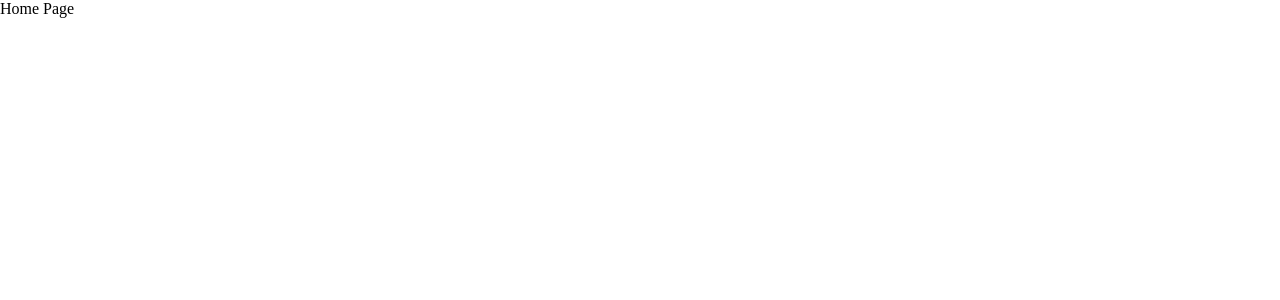
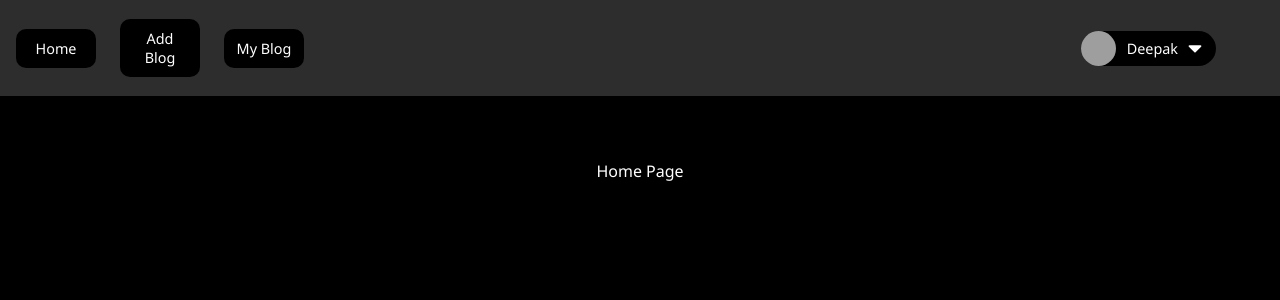
Before and after one commit to Deepak-GitHub1474/Blog, a React (Vite) app in the folder client/: page / in a window 1280 px wide. Shown: the top 300 px of the page. Built offline with nearby package versions, Linux system fonts and the light colour scheme; grey boxes are pictures that could not be loaded.

Commit message:
added header component

```diff
--- a/client/src/App.css
+++ b/client/src/App.css
@@ -2,8 +2,10 @@
     margin: 0;
     padding: 0;
     box-sizing: border-box;
+    font-family: 'Segoe UI', Tahoma, Geneva, Verdana, sans-serif;
 }
 
 body {
-    background-color: #fff;
+    background-color: #000;
+    color: #fff;
 }
--- a/client/src/App.jsx
+++ b/client/src/App.jsx
@@ -3,11 +3,13 @@ import './App.css';
 import { Route, Routes } from 'react-router-dom';
 
 import Home from './pages/Home/Home';
+import Header from './components/Header/Header';
 
 function App() {
 
   return (
     <>
+      <Header />
       <Routes>
         <Route path="/" element={<Home />}/>
       </Routes>
--- /dev/null
+++ b/client/src/components/Header/Header.css
@@ -0,0 +1,136 @@
+.header-container {
+    height: 12vh;
+    background-color: #2d2d2d;
+    color: #ffffff;
+    display: flex;
+    align-items: center;
+    gap: 1.5rem;
+    padding: 0 0 0 1rem;
+    position: fixed;
+    left: 0;
+    right: 0;
+    top: 0;
+    z-index: 999999;
+}
+
+li {
+    list-style: none;
+    width: 80px;
+    background-color: #000;
+    color: #fff;
+    padding: 10px;
+    text-align: center;
+    border-radius: 10px;
+    cursor: pointer;
+    font-size: 0.9rem;
+}
+
+.header-icon {
+    color: #fff;
+    font-size: 2rem;
+}
+
+.home-popup,
+.add-blog-popup,
+.my-blog-popup {
+    background-color: #000000;
+    padding: 0.1rem 0.5rem;
+    border-radius: 5px;
+    font-size: 0.9rem;
+    display: none;
+    position: absolute;
+    bottom: 0.1rem;
+}
+
+.home-popup {
+    left: 0.4rem;
+}
+
+.add-blog-popup {
+    left: 3.5rem;
+}
+
+.my-blog-popup {
+    left: 7rem;
+}
+
+.home-link:hover+.home-popup,
+.add-blog-link:hover+.add-blog-popup,
+.my-blog-link:hover+.my-blog-popup {
+    display: block;
+}
+
+.header-link {
+    color: #fff;
+    text-decoration: none;
+}
+
+.dropdown-container-wrapper {
+    position: absolute;
+    z-index: 999;
+    right: 4rem;
+}
+
+.dropdown-container {
+    background-color: #000000;
+    color: #ffffff;
+    height: 35px;
+    max-width: fit-content;
+    padding-right: 10px;
+    display: flex;
+    align-items: center;
+    border-radius: 40px;
+    gap: 6px;
+    cursor: pointer;
+    position: relative;
+}
+
+.avatar-container {
+    width: 35px;
+    height: 35px;
+    border-radius: 50%;
+    overflow: hidden;
+}
+
+.profile-image {
+    width: 100%;
+    height: 100%;
+    object-fit: cover;
+}
+
+.profile-name {
+    font-size: 0.9rem;
+    margin-left: 5px;
+}
+
+.dropdown-inner {
+    width: 200px;
+    background-color: #282626;
+    position: absolute;
+    top: 3.2rem;
+    right: 1px;
+    border-radius: 5px;
+    overflow: hidden;
+}
+
+.dropdown-inner li {
+    font-size: 0.9rem;
+    font-weight: bold;
+    list-style: none;
+    padding: 12px 18px;
+    background-color: #282626;
+    width: 100%;
+    text-align: left;
+}
+
+.dropdown-inner li:hover {
+    background-color: #4a4a4a;
+    width: 100%;
+    border-radius: 5px;
+    cursor: pointer;
+}
+
+.line {
+    width: 97%;
+    border-top: 0.5px solid #4a4a4a;
+}
--- /dev/null
+++ b/client/src/components/Header/Header.jsx
@@ -0,0 +1,81 @@
+import "./Header.css";
+
+import React, { useEffect, useState } from 'react';
+import { Link } from 'react-router-dom';
+import axios from 'axios';
+
+import { BASE_URL } from "../../config/config.js";
+
+import {FaCaretDown, FaCaretUp, FaHome } from "react-icons/fa";
+import { MdAddTask, MdLibraryAdd } from "react-icons/md";
+
+export default function Navbar() {
+
+    const [width, setWidth] = useState(window.innerWidth);
+
+    const handleLogout = () => {
+        axios.get(`${BASE_URL}/logout`)
+            .then(res => {
+                if (res.data === "Success")
+                    window.location.href = "/user/login";
+            }).catch(err => console.log(err))
+    }
+
+    const [isDropdownVisible, setIsDropdownVisible] = useState(false);
+
+    const toggleDropdown = () => {
+        setIsDropdownVisible(prevState => !prevState);
+    };
+
+    // Track Window Width
+    useEffect(() => {
+        function trackWidth() {
+            setWidth(window.innerWidth);
+        }
+        window.addEventListener("resize", trackWidth);
+
+        return () => {
+            window.removeEventListener("resize", trackWidth);
+        }
+    }, []);
+
+    return (
+        <div className="navbar-container">
+            <nav className="header-container">
+                {width > 768 ?
+                    <li><Link to="/" className="header-link">Home</Link></li> :
+                    <Link to="/" className="home-link"><FaHome className="header-icon"/></Link>
+                }
+                {width <= 768 && <span className="home-popup">Home</span>}
+                {width > 768 ?
+                    <li><Link to="/" className="header-link">Add Blog</Link></li> : // Todo fix route
+                    <Link to="/" className="add-blog-link"><MdAddTask className="header-icon"/></Link>
+                }
+                {width <= 768 && <span className="add-blog-popup">Add Blog</span>}
+                {width > 768 ?
+                    <li><Link to="/" className="header-link">My Blog</Link></li> :
+                    <Link to="/" className="my-blog-link"><MdLibraryAdd className="header-icon"/></Link>
+                }
+                {width <= 768 && <span className="my-blog-popup">My Blog</span>}
+                <div className="dropdown-container-wrapper">
+                    <div className="dropdown-container" onClick={toggleDropdown}>
+                        <div className="avatar-container">
+                            <img
+                                src="https://res.cloudinary.com/dlt4ash36/image/upload/v1700893730/User-Avatar-Profile-Download-PNG-Isolated-Image_mrgemq.png"
+                                alt="dp" className="profile-image" />
+                        </div>
+                        {width > 290 && <p className="profile-name">Deepak</p>}
+                        {isDropdownVisible ? <FaCaretUp size="22" /> : <FaCaretDown size="22" />}
+                        {isDropdownVisible &&
+                            <ul className="dropdown-inner">
+                                <li>Profile</li>
+                                <div className="line"></div>
+                                <li id="log-out" onClick={handleLogout}>Log Out</li>
+                            </ul>
+                        }
+                    </div>
+                </div>
+            </nav>
+        </div>
+    );
+}
--- a/client/src/pages/Home/Home.css
+++ b/client/src/pages/Home/Home.css
@@ -0,0 +1,7 @@
+.home-page-container {
+    display: flex;
+    flex-direction: column;
+    align-items: center;
+    justify-content: center;
+    margin-top: 10rem;
+}
--- a/client/src/pages/Home/Home.jsx
+++ b/client/src/pages/Home/Home.jsx
@@ -1,7 +1,8 @@
+import "./Home.css";
 
 const Home = () => {
     return (
-        <div>
+        <div className="home-page-container">
             Home Page
         </div>
     );
```
